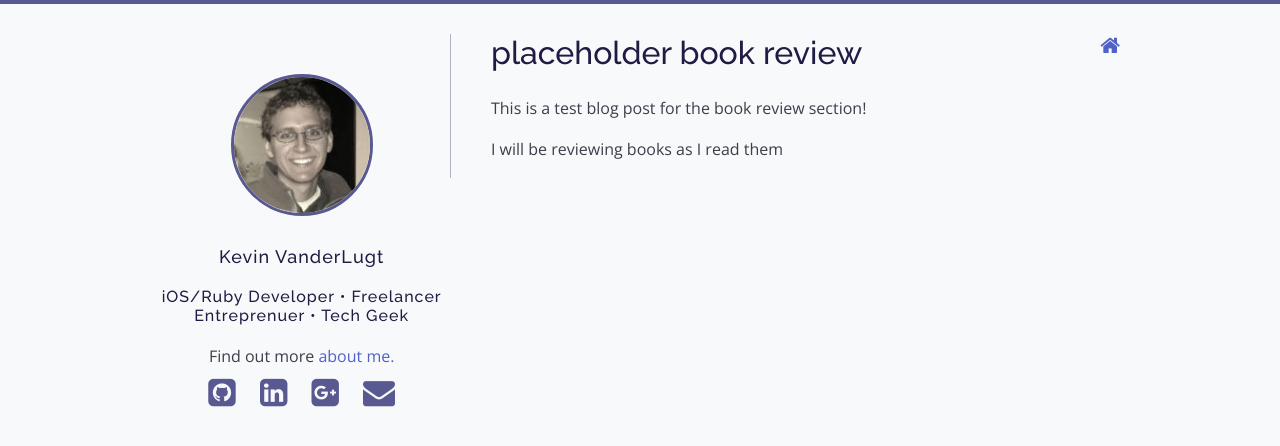
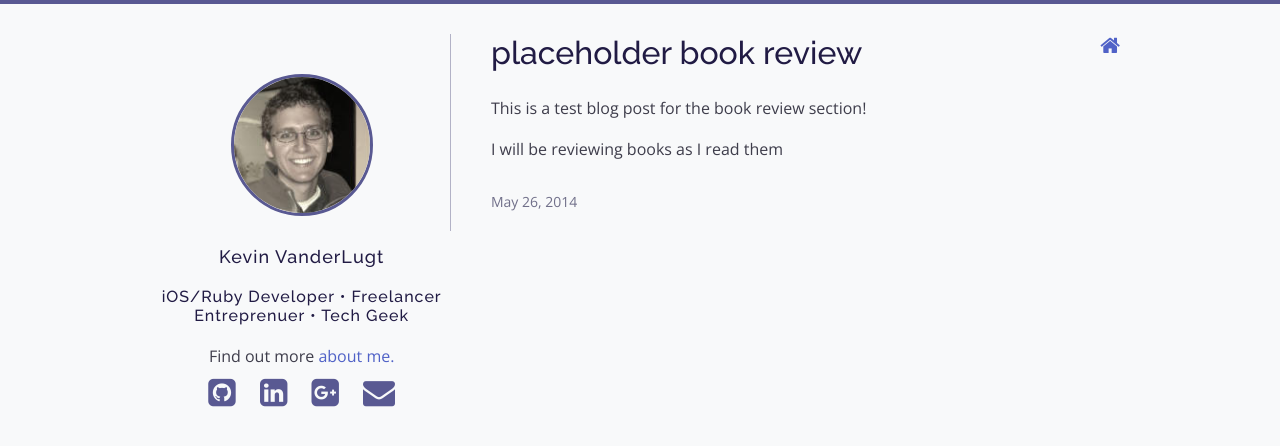
Before and after one commit to kevinvanderlugt/kevinvanderlugt.github.io, a Jekyll site: the page built from _posts/2014-05-26-book-review-temp.markdown, in a window 1280 px wide. Shown: the top 446 px of the page. Built offline with Jekyll 4.4.1, drawn with Linux system fonts in a browser that asks for light colours; nearby versions of some CDN libraries.

```diff
--- a/_layouts/post.html
+++ b/_layouts/post.html
@@ -10,4 +10,8 @@
   <article class="post-content">
   {{ content }}
   </article>
+
+  <footer class="post-footer">
+     <p class="meta">{{ page.date | date: "%b %-d, %Y" }}{% if page.author %} • {{ page.author }}{% endif %}{% if page.meta %} • {{ page.meta }}{% endif %}</p>
+  </footer>
 </section>
```
